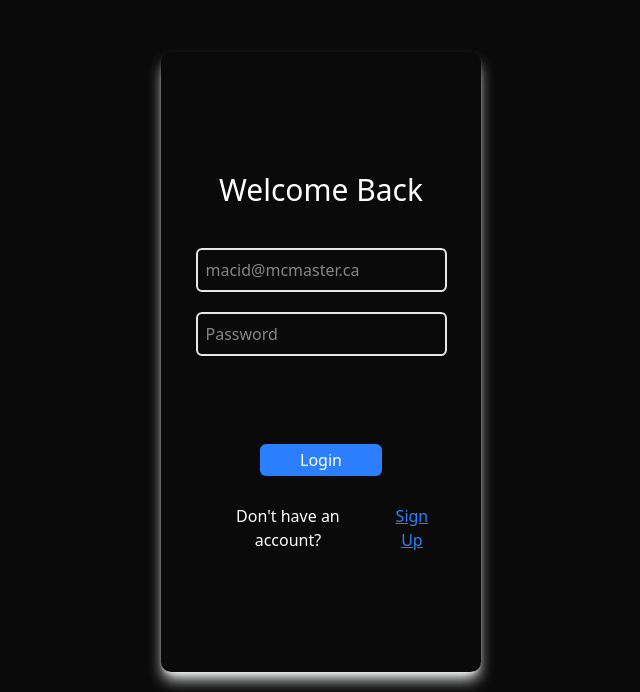
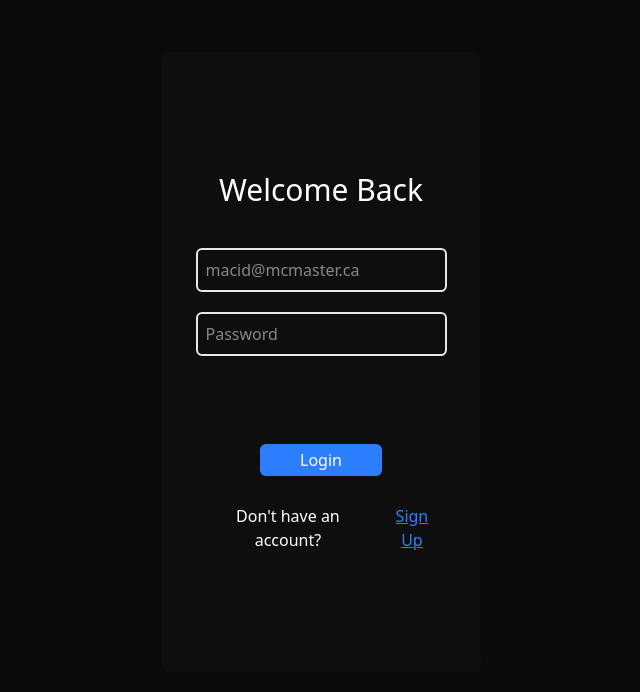
Before and after one commit to nicholasching/MakeTheCut, a Next.js app in the folder frontend/: page /login in a window 1280 px wide. Shown: the part 108-800 px from the top of the page, without its empty margins (319-959 px from the left). Built offline with nearby package versions, Linux system fonts and the light colour scheme.

Commit message:
updated login

```diff
--- a/frontend/app/login/page.tsx
+++ b/frontend/app/login/page.tsx
@@ -48,7 +48,7 @@ const LoginPage = () => {
 
   return (
     <div>
-      <div className="w-2/3 md:w-1/4 text-center mt-40 p-10 py-30 mx-auto rounded-lg shadow-gray-50 shadow-lg">
+      <div className="w-2/3 md:w-1/4 text-center mt-40 p-10 py-30 mx-auto rounded-lg bg-[#0e0e0e]">
         <h1 className="text-3xl mb-10">Welcome Back</h1>
         <form className="flex flex-col justify-center items-center gap-7">
           <div className="mb-15 flex flex-col gap-5">
```
